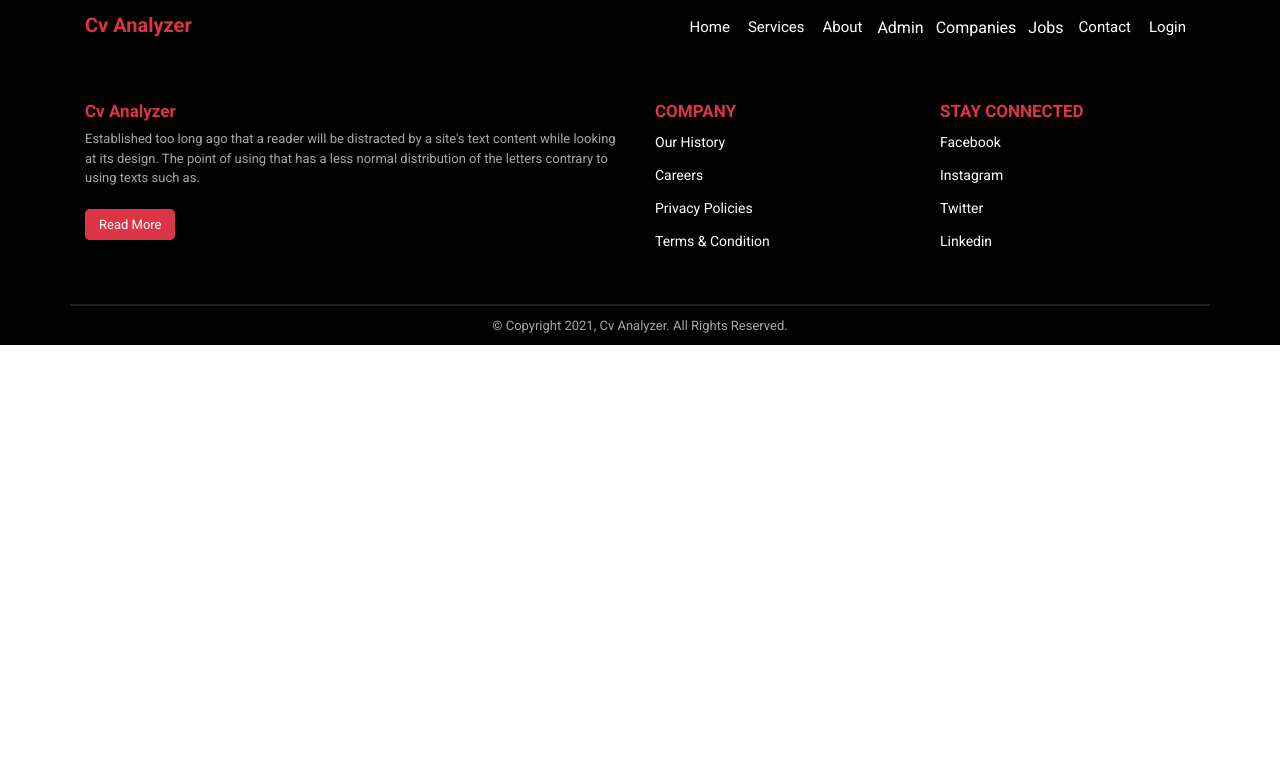
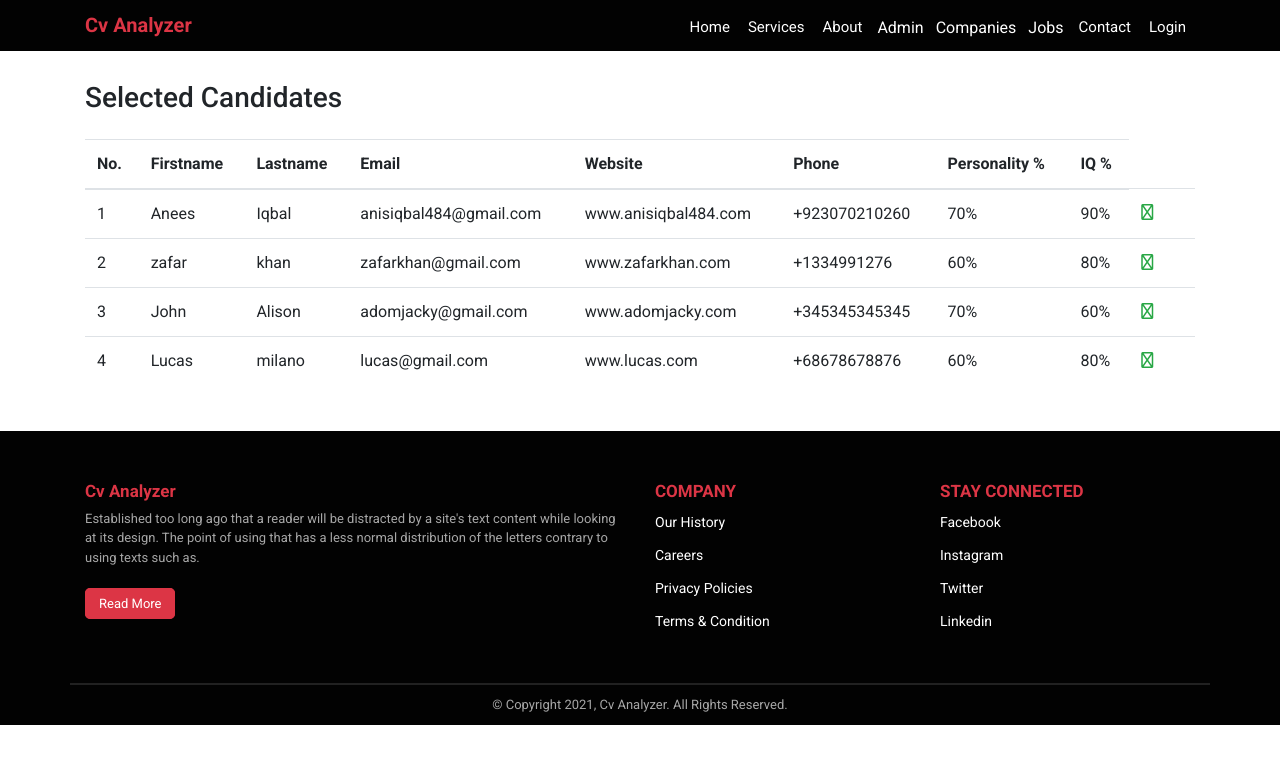
Before and after one commit to muhammadidreesshaikh/cv-analyzer, a React (Create React App) app: page /selected-candidates in a window 1280 px wide. Shown: the top 764 px of the page. Built offline with nearby package versions, Linux system fonts and the light colour scheme.

Commit message:
selected candidates for a respective company

```diff
--- a/src/App.js
+++ b/src/App.js
@@ -12,6 +12,7 @@ import SignUp from './pages/auth/Signup';
 import ForgetPassword from './pages/auth/ForgetPassword';
 import CompanyListing from './pages/company/CompanyListing';
 import CreateCompany from './pages/company/CreateCompany';
+import SelectedCandidates from './pages/company/SelectedCandidates';
 import ApplyJob from './pages/job/ApplyJob';
 import CreateJob from './pages/job/CreateJob';
 import JobListing from './pages/job/JobListing';
@@ -47,6 +48,7 @@ function App() {
               <Route exact path='/forget-password' component={ForgetPassword}></Route>
               <Route exact path='/company-listing' component={CompanyListing}></Route>
               <Route exact path='/create-company' component={CreateCompany}></Route>
+              <Route exact path='/selected-candidates' component={SelectedCandidates}></Route>
               <Route exact path='/apply-job' component={ApplyJob}></Route>
               <Route exact path='/create-job' component={CreateJob}></Route>
               <Route exact path='/job-listing' component={JobListing}></Route>
--- a/src/layout/Header.js
+++ b/src/layout/Header.js
@@ -45,8 +45,8 @@ function Header() {
                                         <button className="dropbtn">Jobs</button>
                                         <div className="dropdown-content">
                                             <Link to="/create-job">Create Job</Link>
-                                            <Link to="/apply-job">Apply Job</Link>
-                                            <Link to="/job-listing">Job Listing</Link>
+                                            <Link to="/company-listing">Apply Job</Link>
+                                            <Link to="/company-listing">Job Listing</Link>
                                         </div>
                                     </div>
 
--- a/src/pages/company/CompanyListing.js
+++ b/src/pages/company/CompanyListing.js
@@ -55,6 +55,7 @@ function CompanyListing() {
                         <p className="text-truncate">{item.address}, {item.city}</p>
                         <div className="company-btn">
                           <a className="press" onClick={() => getJobListing(item._id)}>View All Jobs</a>
+                          <Link className="press ml-2" to="/selected-candidates">Candidates</Link>
 
                           <div className="icons">
                             <a href="/create-company" className="far fa-edit mr-3 text-success"></a>
--- /dev/null
+++ b/src/pages/company/SelectedCandidates.js
@@ -0,0 +1,101 @@
+import React, { useState, useEffect } from "react";
+
+function SelectedCandidates() {
+
+    const [data, setData] = useState([
+        {
+            id: 1,
+            firstname: 'Anees',
+            lastname: 'Iqbal',
+            email: 'anisiqbal484@gmail.com',
+            website: 'www.anisiqbal484.com',
+            phone: '+923070210260',
+            personality: '70%',
+            iq: '90%'
+        },
+        {
+            id: 2,
+            firstname: 'zafar',
+            lastname: 'khan',
+            email: 'zafarkhan@gmail.com',
+            website: 'www.zafarkhan.com',
+            phone: '+1334991276',
+            personality: '60%',
+            iq: '80%'
+        },
+        {
+            id: 3,
+            firstname: 'John',
+            lastname: 'Alison',
+            email: 'adomjacky@gmail.com',
+            website: 'www.adomjacky.com',
+            phone: '+345345345345',
+            personality: '70%',
+            iq: '60%'
+        },
+        {
+            id: 4,
+            firstname: 'Lucas',
+            lastname: 'milano',
+            email: 'lucas@gmail.com',
+            website: 'www.lucas.com',
+            phone: '+68678678876',
+            personality: '60%',
+            iq: '80%'
+        }
+    ]);
+
+    useEffect(() => {
+
+    }, []);
+
+    return (
+        <div>
+            <div className="all-companies">
+                <div className="container">
+                    <div className="row justify-content-center">
+
+                        <div className="col-12">
+                            <h3 className="mb-4">Selected Candidates</h3>
+                            <table className="table">
+                                <thead>
+                                    <tr>
+                                        <th>No.</th>
+                                        <th>Firstname</th>
+                                        <th>Lastname</th>
+                                        <th>Email</th>
+                                        <th>Website</th>
+                                        <th>Phone</th>
+                                        <th>Personality %</th>
+                                        <th>IQ %</th>
+                                    </tr>
+                                </thead>
+                                <tbody>
+                                    {data.map((item, i) => {
+                                        return (
+                                            <tr>
+                                                <td>{item.id}</td>
+                                                <td>{item.firstname}</td>
+                                                <td>{item.lastname}</td>
+                                                <td>{item.email}</td>
+                                                <td>{item.website}</td>
+                                                <td>{item.phone}</td>
+                                                <td>{item.personality}</td>
+                                                <td>{item.iq}</td>
+                                                <td>
+                                                    <a className="far fa-check mr-4 text-success"></a>
+                                                </td>
+                                            </tr>
+                                        );
+                                    })}
+                                </tbody>
+                            </table>
+                        </div>
+
+                    </div>
+                </div>
+            </div>
+        </div>
+    );
+}
+export default SelectedCandidates;
```
